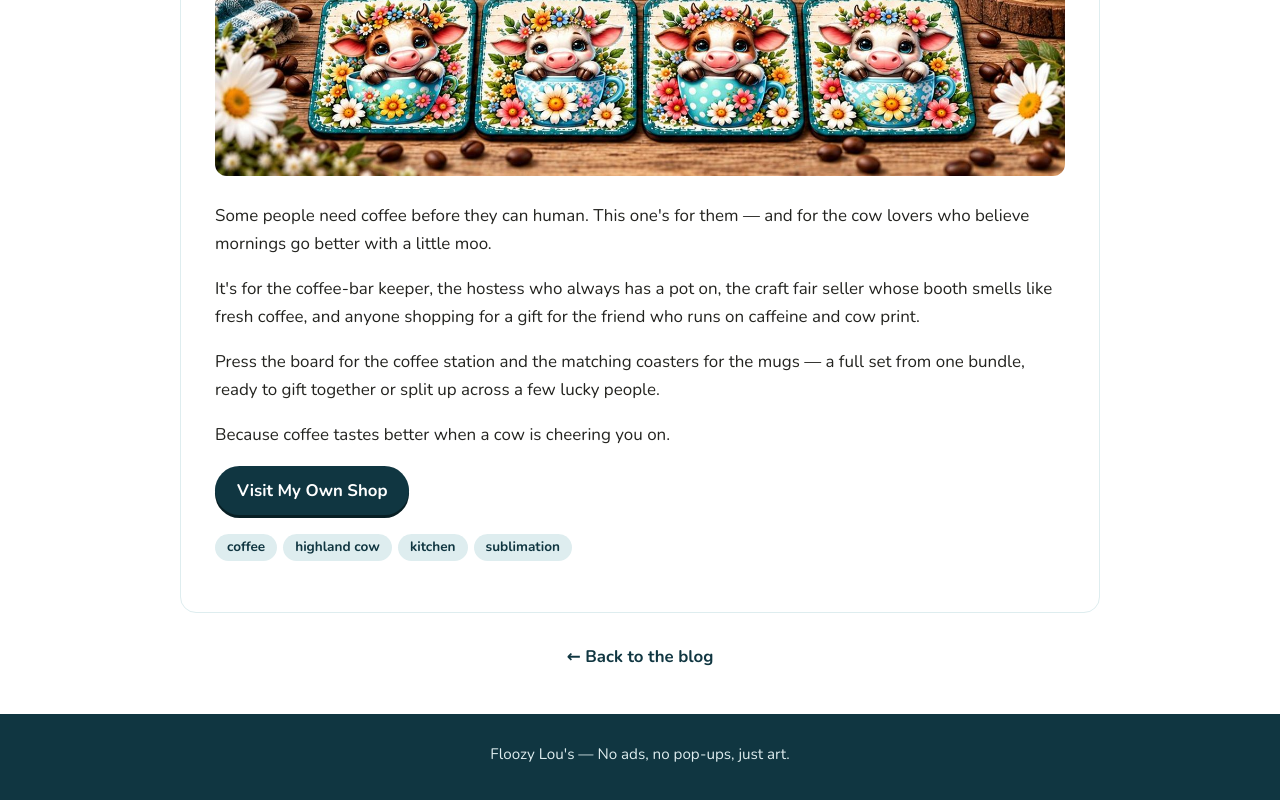
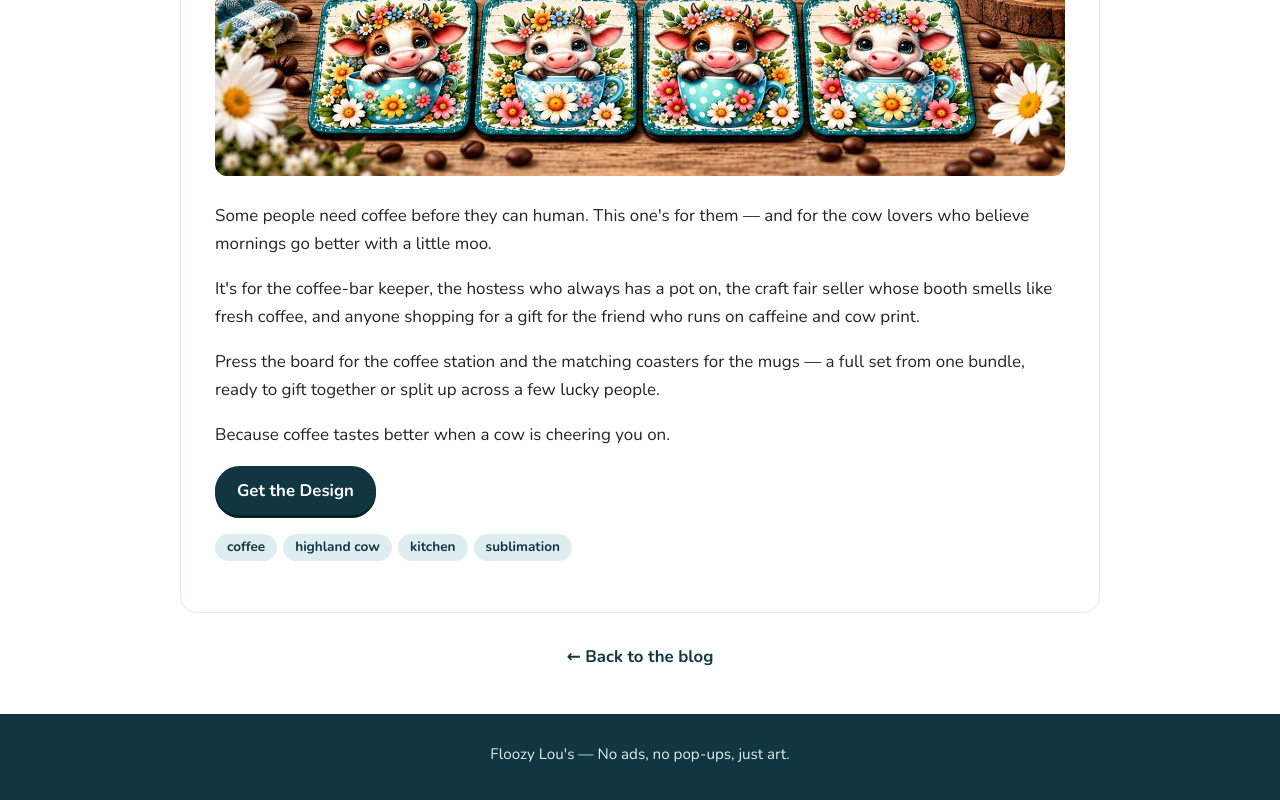
Before and after one commit to floozylousclipartcorner/floozylous-blog, a plain HTML site: page blog/coffee-tastes-better-with-a-cow/index.html in a window 1280 px wide. Shown: the part 735-1535 px from the top of the page. Drawn offline with nearby package versions, Linux system fonts and the light colour scheme.

Commit message:
Button label: Get the Design wording

```diff
--- a/blog/coffee-tastes-better-with-a-cow/index.html
+++ b/blog/coffee-tastes-better-with-a-cow/index.html
@@ -36,7 +36,7 @@
     <p>It's for the coffee-bar keeper, the hostess who always has a pot on, the craft fair seller whose booth smells like fresh coffee, and anyone shopping for a gift for the friend who runs on caffeine and cow print.</p>
     <p>Press the board for the coffee station and the matching coasters for the mugs — a full set from one bundle, ready to gift together or split up across a few lucky people.</p>
     <p>Because coffee tastes better when a cow is cheering you on.</p>
-    <p><a class="btn" target="_blank" rel="noopener" href="https://payhip.com/b/6ecVm">Visit My Own Shop</a></p>
+    <p><a class="btn" target="_blank" rel="noopener" href="https://payhip.com/b/6ecVm">Get the Design</a></p>
     <p><span class="tag">coffee</span><span class="tag">highland cow</span><span class="tag">kitchen</span><span class="tag">sublimation</span></p>
   </article>
   <p class="backtoblog"><a href="/blog/">← Back to the blog</a></p>
```
